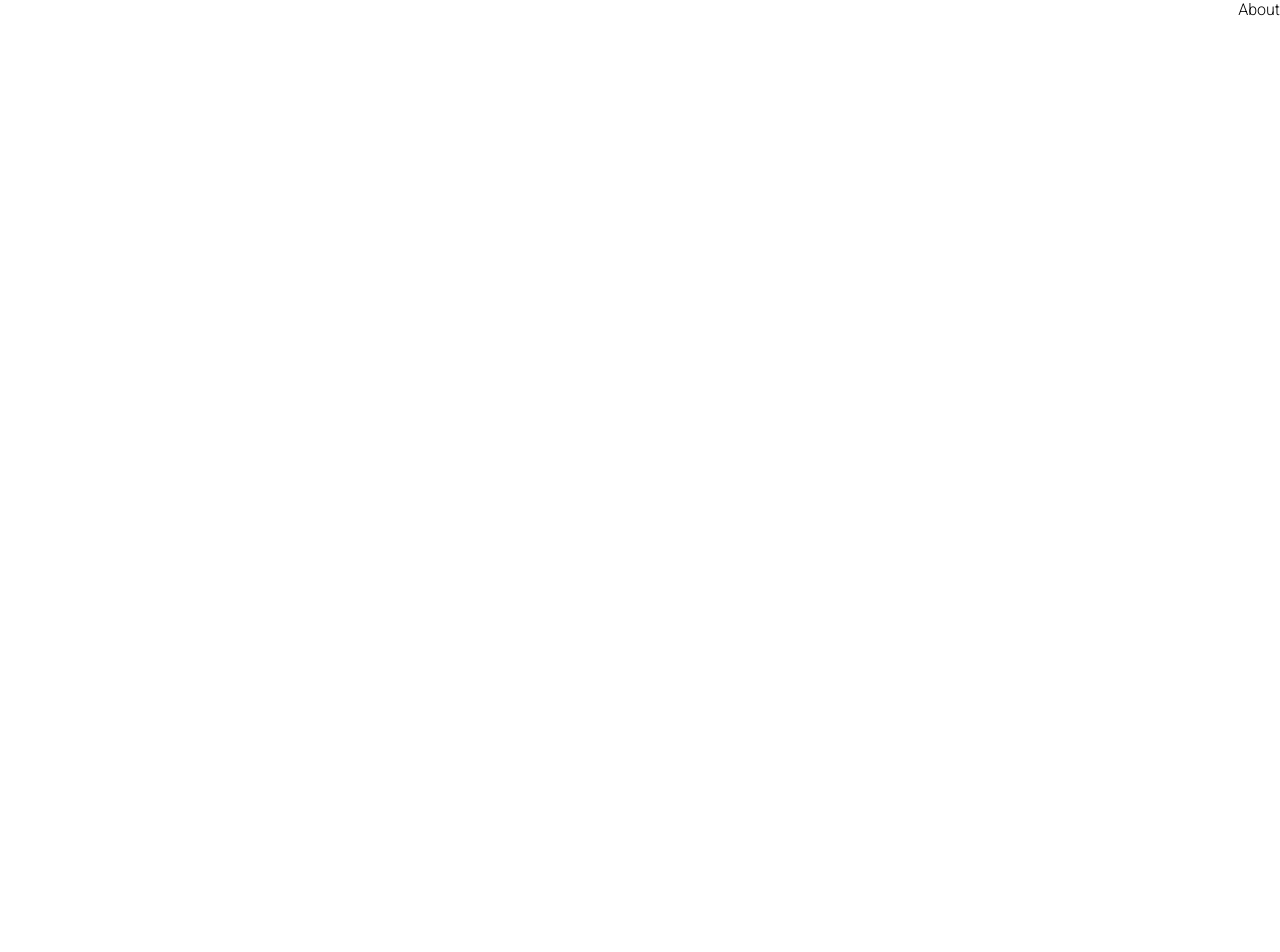
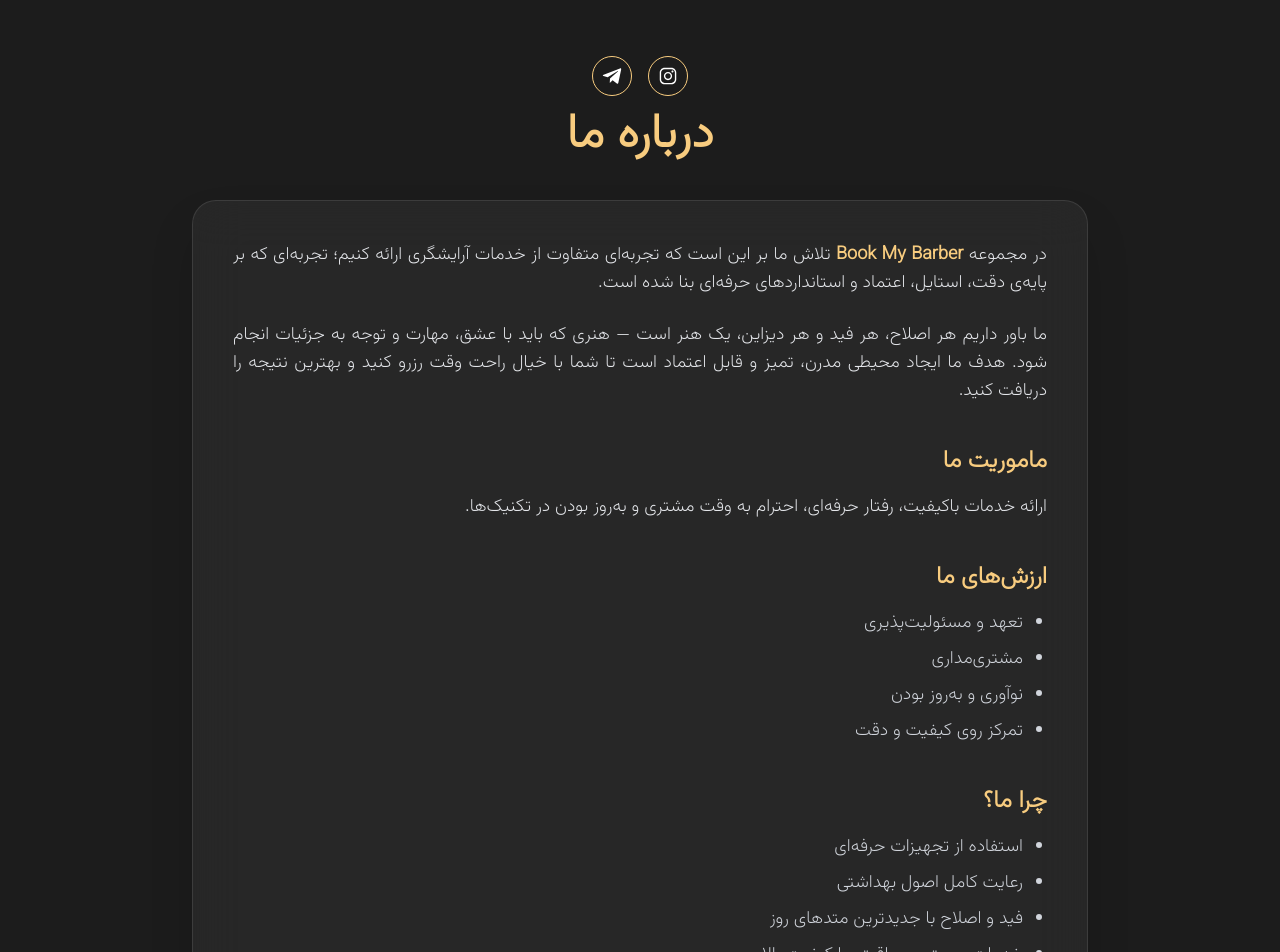
Before and after one commit to h-farjam/barbershop-booking-FullStack, a Next.js app: page /about in a window 1280 px wide. Shown: the top 952 px of the page. Before the commit the page ends 800 px from the top, so only its background shows below. Built offline with nearby package versions, Linux system fonts and the light colour scheme.

Commit message:
fix bog for panel Admin

```diff
--- a/src/app/Components/BookingTurn.tsx
+++ b/src/app/Components/BookingTurn.tsx
@@ -1,5 +1,4 @@
 "use client";
-import React, { Suspense } from "react";
 import { useSearchParams } from "next/navigation";
 import useSlots from "../CustomHook/useSlots";
 import SlotCard from "../Components/SlotsCard";
--- a/src/app/Components/Navbar.tsx
+++ b/src/app/Components/Navbar.tsx
@@ -44,7 +44,7 @@ export default function Navbar() {
   return (
     <>
       {/* Navbar */}
-      <nav className="absolute top-1 w-full flex justify-between md:justify-start lg:justify-between gap-10 items-center p-4 z-50">
+      <nav className="absolute top-1 w-full flex justify-between md:justify-around lg:justify-between gap-10 items-center p-4 z-50">
         {/* Logo */}
         <div className="flex items-center gap-2">
           <img className="w-8 h-13" src="/icon scissors.png" alt="logo" />
@@ -54,11 +54,10 @@ export default function Navbar() {
         </div>
 
         {/* Menu (Desktop) */}
-        <div className="hidden md:flex text-white border-l shadow border-t backdrop-blur-xl p-4 rounded-3xl font-semibold">
-          <ul className="flex gap-4 lg:gap-8 text-sm md:text-base lg:text-lg">
+        <div className="hidden md:flex text-white border-l shadow border-t backdrop-blur-xl px-17 py-4 rounded-3xl font-semibold">
+          <ul className="flex gap-4 lg:gap-10 text-sm md:text-base lg:text-lg">
             <Link href={"/"}>صفحه اصلی</Link>
             <Link href={"/services"}>خدمات</Link>
-            <Link href={"/products"}>محصولات پوستی</Link>
             <Link href={"/about"}>درباره ما</Link>
           </ul>
         </div>
@@ -152,7 +151,6 @@ export default function Navbar() {
                 {[
                   { href: "/", label: "صفحه اصلی" },
                   { href: "/services", label: "خدمات" },
-                  { href: "/products", label: "محصولات پوستی" },
                   { href: "/about", label: "درباره ما" },
                 ].map((item) => (
                   <Link
--- a/src/app/about/page.tsx
+++ b/src/app/about/page.tsx
@@ -1,7 +1,123 @@
+"use client";
 import React from "react";
+import { motion } from "framer-motion";
+import { IoLogoInstagram } from "react-icons/io";
+import { BiLogoTelegram } from "react-icons/bi";
 
-function About() {
-  return <div>About</div>;
+export default function AboutPage() {
+  return (
+    <main className="w-full min-h-screen bg-[#1c1c1c] text-white px-6 py-14 flex flex-col items-center">
+      {/* عنوان اصلی */}
+      <div className="flex flex-col justify-center items-center gap-4">
+        <div className="flex gap-4">
+          <motion.span
+            whileHover={{ scale: 1.1 }}
+            className="border border-[#f8cc7f] p-2 rounded-full hover:bg-[#f8cc7f]/20 transition"
+          >
+            <a
+              href="https://www.instagram.com/amirmohammad_ghorbanpur?igsh=MTNnMnNIMddycXJqZA"
+              target="_blank"
+              rel="noopener noreferrer"
+              onClick={(e: React.MouseEvent<HTMLAnchorElement, MouseEvent>) => {
+                e.preventDefault();
+                window.location.href =
+                  "https://www.instagram.com/amirmohammad_ghorbanpur?igsh=MTNnMnNIMddycXJqZA";
+                setTimeout(() => {
+                  window.location.href =
+                    "https://www.instagram.com/amirmohammad_ghorbanpur?igsh=MTNnMnNIMddycXJqZA";
+                }, 500);
+              }}
+            >
+              <IoLogoInstagram size={22} />
+            </a>
+          </motion.span>
+          <motion.span
+            whileHover={{ scale: 1.1 }}
+            className="border border-[#f8cc7f] p-2 rounded-full hover:bg-[#f8cc7f]/20 transition"
+          >
+            <a
+              href="https://t.me/Amirmohammad520"
+              target="_blank"
+              rel="noopener noreferrer"
+            >
+              <BiLogoTelegram size={22} />
+            </a>
+          </motion.span>
+        </div>
+
+        <motion.h1
+          initial={{ opacity: 0, y: 30 }}
+          animate={{ opacity: 1, y: 0 }}
+          transition={{ duration: 0.8 }}
+          className="text-3xl sm:text-4xl md:text-5xl font-bold text-center text-[#f8cc7f] mb-10"
+        >
+          درباره ما
+        </motion.h1>
+      </div>
+
+      {/* باکس اصلی */}
+      <motion.div
+        initial={{ opacity: 0, y: 40 }}
+        animate={{ opacity: 1, y: 0 }}
+        transition={{ duration: 1, delay: 0.2 }}
+        className="max-w-4xl bg-white/5 border border-white/10 rounded-3xl backdrop-blur-xl p-8 sm:p-10 shadow-2xl leading-relaxed"
+      >
+        <p className="text-lg mb-6 text-gray-200 text-justify">
+          در مجموعه{" "}
+          <span className="text-[#f8cc7f] font-semibold">Book My Barber</span>{" "}
+          تلاش ما بر این است که تجربه‌ای متفاوت از خدمات آرایشگری ارائه کنیم؛
+          تجربه‌ای که بر پایه‌ی دقت، استایل، اعتماد و استانداردهای حرفه‌ای بنا
+          شده است.
+        </p>
+
+        <p className="text-lg mb-6 text-gray-200 text-justify">
+          ما باور داریم هر اصلاح، هر فید و هر دیزاین، یک هنر است — هنری که باید
+          با عشق، مهارت و توجه به جزئیات انجام شود. هدف ما ایجاد محیطی مدرن،
+          تمیز و قابل اعتماد است تا شما با خیال راحت وقت رزرو کنید و بهترین
+          نتیجه را دریافت کنید.
+        </p>
+
+        <h2 className="text-2xl font-bold text-[#f8cc7f] mt-10 mb-4">
+          ماموریت ما
+        </h2>
+        <p className="text-gray-200 text-lg mb-6 text-justify">
+          ارائه خدمات باکیفیت، رفتار حرفه‌ای، احترام به وقت مشتری و به‌روز بودن
+          در تکنیک‌ها.
+        </p>
+
+        <h2 className="text-2xl font-bold text-[#f8cc7f] mt-10 mb-4">
+          ارزش‌های ما
+        </h2>
+        <ul className="list-disc pr-6 text-gray-300 text-lg space-y-2 mb-6">
+          <li>تعهد و مسئولیت‌پذیری</li>
+          <li>مشتری‌مداری</li>
+          <li>نوآوری و به‌روز بودن</li>
+          <li>تمرکز روی کیفیت و دقت</li>
+        </ul>
+
+        <h2 className="text-2xl font-bold text-[#f8cc7f] mt-10 mb-4">
+          چرا ما؟
+        </h2>
+        <ul className="list-disc pr-6 text-gray-300 text-lg space-y-2">
+          <li>استفاده از تجهیزات حرفه‌ای</li>
+          <li>رعایت کامل اصول بهداشتی</li>
+          <li>فید و اصلاح با جدیدترین متدهای روز</li>
+          <li>خدمات پوستی و مراقبتی با کیفیت بالا</li>
+          <li>رزرو آنلاین سریع و قابل اعتماد</li>
+        </ul>
+      </motion.div>
+
+      <h2 className="text-2xl font-bold text-[#f8cc7f] mt-10 mb-4">
+        اطلاعات تماس
+      </h2>
+      <ul className="list-disc pr-6 text-gray-300 text-lg space-y-2 mb-10">
+        <li>شماره تماس: 09012352548</li>
+        <li>شماره تماس دوم: 09210658494</li>
+        <li>آدرس: شاهرود، خیابان مصلا، پایین‌تر از مسجد جوادالائمه</li>
+      </ul>
+
+      {/* فاصله پایین */}
+      <div className="h-20" />
+    </main>
+  );
 }
-
-export default About;
--- /dev/null
+++ b/src/app/api/reservations/[id]/route.ts
@@ -0,0 +1,59 @@
+// src/app/api/reservations/[id]/route.ts
+import { NextRequest, NextResponse } from "next/server";
+import ConnectDB from "@/utils/ConnectDB";
+import Reservation from "@/models/Reservations";
+import TimeSlot from "@/models/TimeSlot";
+
+export async function DELETE(req: NextRequest, context: { params: any }) {
+  console.log("🔹 DELETE /api/reservations/[id] called");
+
+  // await کردن params (نسخه جدید Next.js App Router)
+  const params = await context.params;
+  console.log("Params received:", params);
+
+  // trim و تبدیل به رشته
+  const id = params.id?.toString().trim();
+  if (!id) {
+    return NextResponse.json(
+      { success: false, message: "شناسه رزرو ارسال نشده" },
+      { status: 400 }
+    );
+  }
+
+  try {
+    await ConnectDB();
+    console.log("✅ اتصال به دیتابیس برقرار شد");
+
+    // حذف رزرو
+    const deletedReservation = await Reservation.findByIdAndDelete(id);
+    if (!deletedReservation) {
+      return NextResponse.json(
+        { success: false, message: "رزرو پیدا نشد" },
+        { status: 404 }
+      );
+    }
+
+    console.log("✅ رزرو حذف شد:", deletedReservation);
+
+    // آزاد کردن اسلات مربوطه
+    if (deletedReservation.slotId) {
+      const updatedSlot = await TimeSlot.findByIdAndUpdate(
+        deletedReservation.slotId,
+        { isBooked: false, bookedBy: null, bookedAt: null },
+        { new: true }
+      );
+      console.log("✅ اسلات آزاد شد:", updatedSlot);
+    }
+
+    return NextResponse.json({
+      success: true,
+      message: "رزرو با موفقیت حذف شد و اسلات آزاد شد",
+    });
+  } catch (err: any) {
+    console.error("❌ خطا در حذف رزرو:", err.message, err);
+    return NextResponse.json(
+      { success: false, message: "خطا در حذف رزرو" },
+      { status: 500 }
+    );
+  }
+}
--- a/src/app/api/services/route.ts
+++ b/src/app/api/services/route.ts
@@ -13,7 +13,6 @@ interface IService {
 export async function GET(req: Request) {
   try {
     await ConnectDB();
-
     const { searchParams } = new URL(req.url);
     const filter = searchParams.get("filter") || "all";
 
--- a/src/app/services/page.tsx
+++ b/src/app/services/page.tsx
@@ -28,8 +28,10 @@ export default async function ServicesPage() {
         <h1 className="text-2xl font-bold">صفحه خدمات</h1>
         <p className="text-lg mt-3">
           کاربر گرامی ({" "}
-          <span className="text-blue-500 font-semibold">{token.Fname} {token.Lname}</span> )
-          خوش اومدی ❤️
+          <span className="text-blue-500 font-semibold">
+            {token.Fname} {token.Lname}
+          </span>{" "}
+          ) خوش اومدی ❤️
         </p>
       </div>
       <div>
```
Also changed, not shown: src/app/Components/ReservationTable.tsx (+43 -23 lines), src/app/CustomHook/useSlots.tsx (+23 -10 lines).
